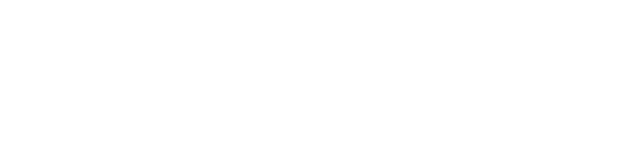
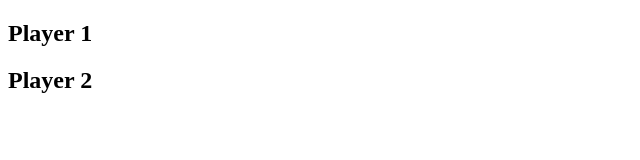
Before and after one commit to SofiaLiggio/Pig-Game-JS, a plain HTML site: page index.html in a window 1280 px wide. Shown: the whole page, without its empty margins (0-640 px from the left). Drawn offline with Linux system fonts and the light colour scheme.

Commit message:
add section and h2 in index

```diff
--- a/index.html
+++ b/index.html
@@ -7,6 +7,15 @@
     <title>Pig Game</title>
   </head>
   <body>
+    <main>
+      <section>
+        <h2>Player 1</h2>
+      </section>
+      <section>
+        <h2>Player 2</h2>
+      </section>
+    </main>
+
     <script src="script.js"></script>
   </body>
 </html>
```
